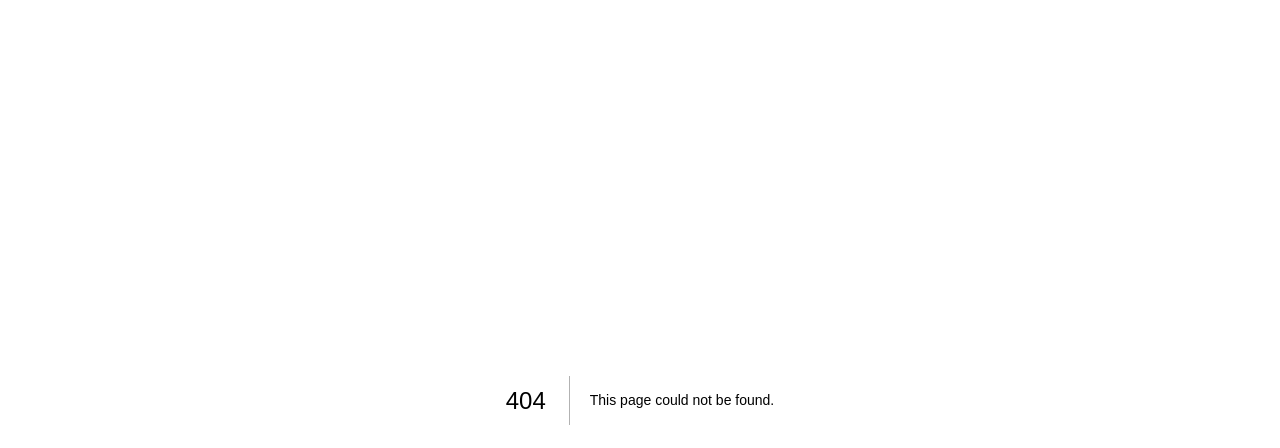
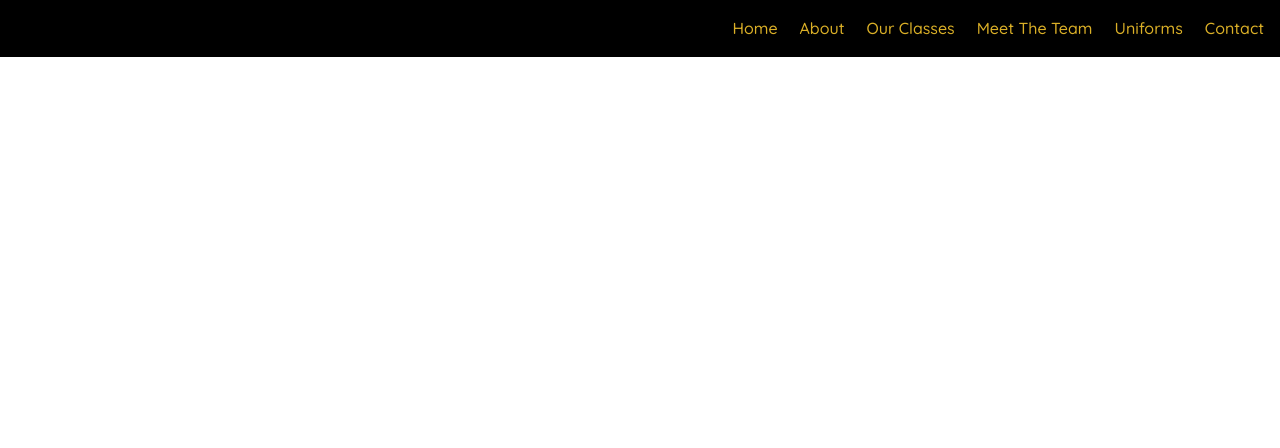
Before and after one commit to BenC0/SarahByrneActingAcademy-Website, a Next.js app in the folder website/: page /modules/Navigation in a window 1280 px wide. Before the commit this address had no page. Shown: the top 448 px of the page. Built offline with nearby package versions, Linux system fonts and the light colour scheme; a web font is replaced by a local one.

Commit message:
Basic templating and navigation setup

```diff
--- a/website/pages/index.js
+++ b/website/pages/index.js
@@ -1,4 +1,4 @@
-import Layout from './layouts'
+import { HomepageLayout } from './layouts'
 import Head from 'next/head';
 import Footer from "./modules/Footer";
 import Hero from "./modules/Hero";
@@ -8,7 +8,7 @@ import TripleCallout from "./modules/TripleCallout";
 
 export default function Home() {
   return (
-		<Layout>
+		<HomepageLayout>
       <Head>
         <title>Sarah Byrne Acting Academy</title>
         <link rel="icon" href="/favicon.ico" />
@@ -18,6 +18,6 @@ export default function Home() {
       <HomepageForm />
       <TripleCallout />
       <Footer />
-		</Layout>
+		</HomepageLayout>
   );
 }
--- /dev/null
+++ b/website/pages/modules/Navigation/index.js
@@ -0,0 +1,20 @@
+import Link from "next/link";
+import { useRouter } from "next/router";
+import styles from './index.module.css';
+
+export default function Navigation() {
+    const router = useRouter();
+    const isActive = href => router.pathname == href;
+    return (
+        <section id={styles.Navigation} className='content-wrapper column'>
+            <nav className={`content ${styles.navigation}`}>
+                <Link href="/" className={isActive("/") ? styles.active : ""} >Home</Link>
+                <Link href="/about" className={isActive("/about") ? styles.active : ""} >About</Link>
+                <Link href="/about/our-classes" className={isActive("/about/our-classes") ? styles.active : ""} >Our Classes</Link>
+                <Link href="/about/meet-the-team" className={isActive("/about/meet-the-team") ? styles.active : ""} >Meet The Team</Link>
+                <Link href="/uniforms" className={isActive("/uniforms") ? styles.active : ""} >Uniforms</Link>
+                <Link href="/contact" className={isActive("/contact") ? styles.active : ""} >Contact</Link>
+            </nav>
+        </section>
+    );
+}
--- /dev/null
+++ b/website/pages/modules/Navigation/index.module.css
@@ -0,0 +1,22 @@
+#Navigation {
+    width: 100%;
+    background-color: var(--black);
+}
+
+.navigation {
+    gap: 1em;
+    display: flex;
+    align-items: center;
+    justify-content: flex-end;
+
+    & a {
+        font-size: 16px;
+        color: var(--gold);
+        text-decoration: none;
+
+        &.active,
+        &:hover {
+            color: var(--white);
+        }
+    }
+}
```
Also changed, not shown: website/pages/about/index.js (added, +15 -0 lines), website/pages/about/meet-the-team/index.js (added, +15 -0 lines), website/pages/about/our-classes/index.js (added, +15 -0 lines), website/pages/contact/index.js (added, +15 -0 lines), website/pages/layouts/index.js (+13 -2 lines), website/pages/modules/Hero/index.js (+7 -6 lines), website/pages/uniforms/index.js (added, +15 -0 lines).
